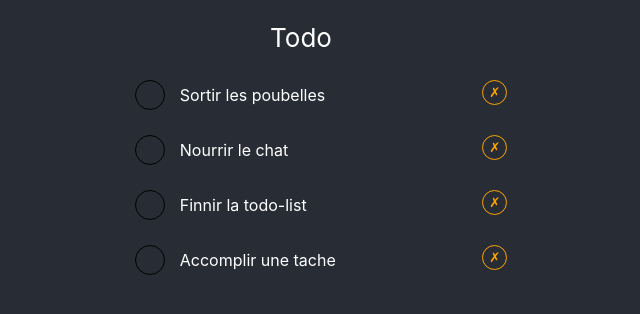
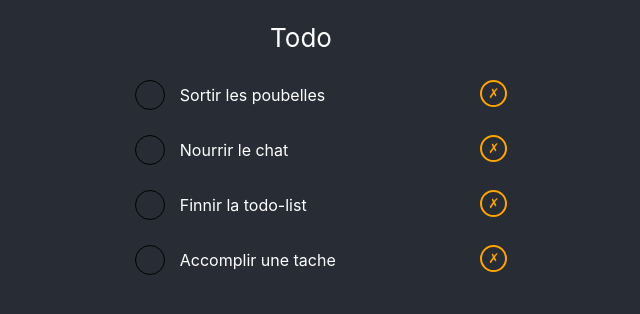
Before and after one commit to MathieuBouvet/reac-todo, a React (Create React App) app: page / in a window 1280 px wide. Shown: the top 314 px of the page, without its empty margins (339-979 px from the left). Built offline with nearby package versions, Linux system fonts and the light colour scheme.

Commit message:
Increase the size of delete button border

```diff
--- a/src/components/Todo/Todo.css
+++ b/src/components/Todo/Todo.css
@@ -17,17 +17,17 @@
 	cursor: pointer;
 	border-radius: 100%;
 	background-color: transparent;
-	border: 1px solid orange;
+	border: 2px solid orange;
 	color: orange;
-	width: 25px;
-	height: 25px;
+	width: 27px;
+	height: 27px;
 	transition: 0.5s ease;
 }
 
 .todo > .delete-todo-btn:hover {
 	background-color: orange;
 	color: black;
-	border: 1px solid black;
+	border-color: black;
 }
 
 .done-todo-btn {
```
